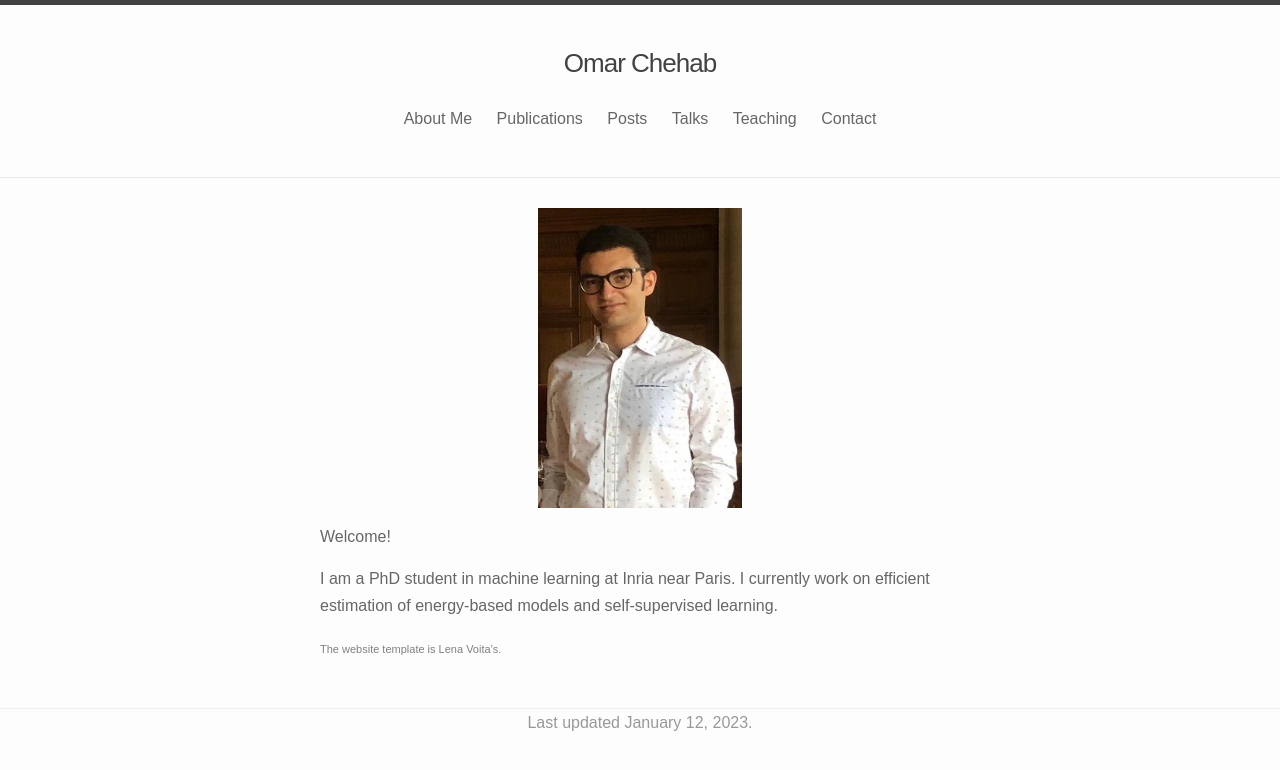
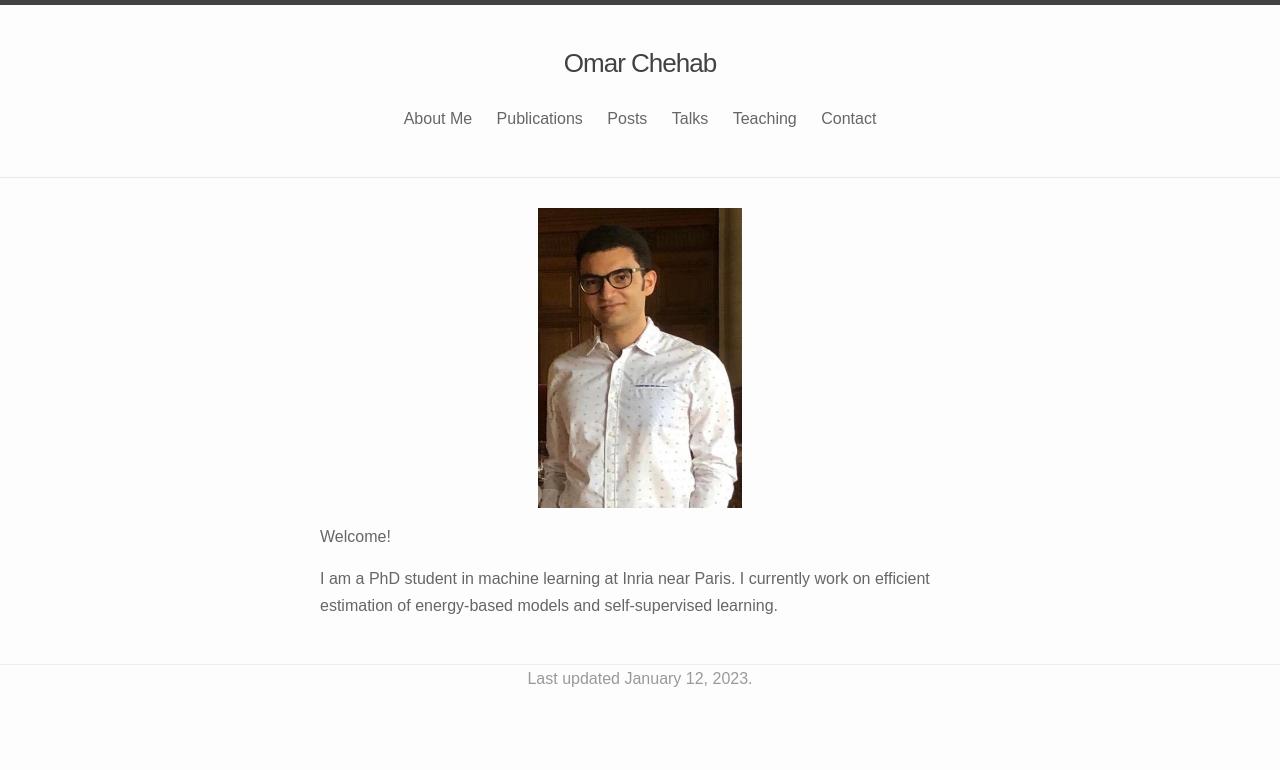
Before and after one commit to l-omar-chehab/l-omar-chehab.github.io, a Jekyll site: the page built from index.md, in a window 1280 px wide. Shown: the top 770 px of the page. Built offline with Jekyll 4.4.1, drawn with Linux system fonts in a browser that asks for light colours.

Commit message:
Added template credit to footer.

```diff
--- a/_includes/footer.html
+++ b/_includes/footer.html
@@ -47,7 +47,7 @@
       </div> -->
 
       <div class="footer-col  footer-col-3">
-          <p class="text" align="right">Last updated {{ site.time | date: "%B %d, %Y" }}.</p>
+          <p class="text" align="right">Template inspired by Lena Voita. Last updated {{ site.time | date: "%B %d, %Y" }}.</p>
       </div>
     </div>
 
--- a/index.md
+++ b/index.md
@@ -36,6 +36,7 @@
 * 08/2020 _Our work is featured in Andrew Ng's Deep Learning Newsletter_ <a href="https://blog.deeplearning.ai/blog/the-batch-training-1-trillion-parameters-medical-ai-gets-a-shot-in-the-arm-does-bert-have-common-sense-revitalizing-chess" target="_blank">The Batch!</a>, as 'Unlabeled Brain Waves Spill Secrets'
 -->
 
+<!--
 <span style="color:gray; font-size:11px; text-align:center;">
 The website template is Lena Voita's.
-</span>
+</span> -->
```
Also changed, not shown: README.md, 2 other files.
